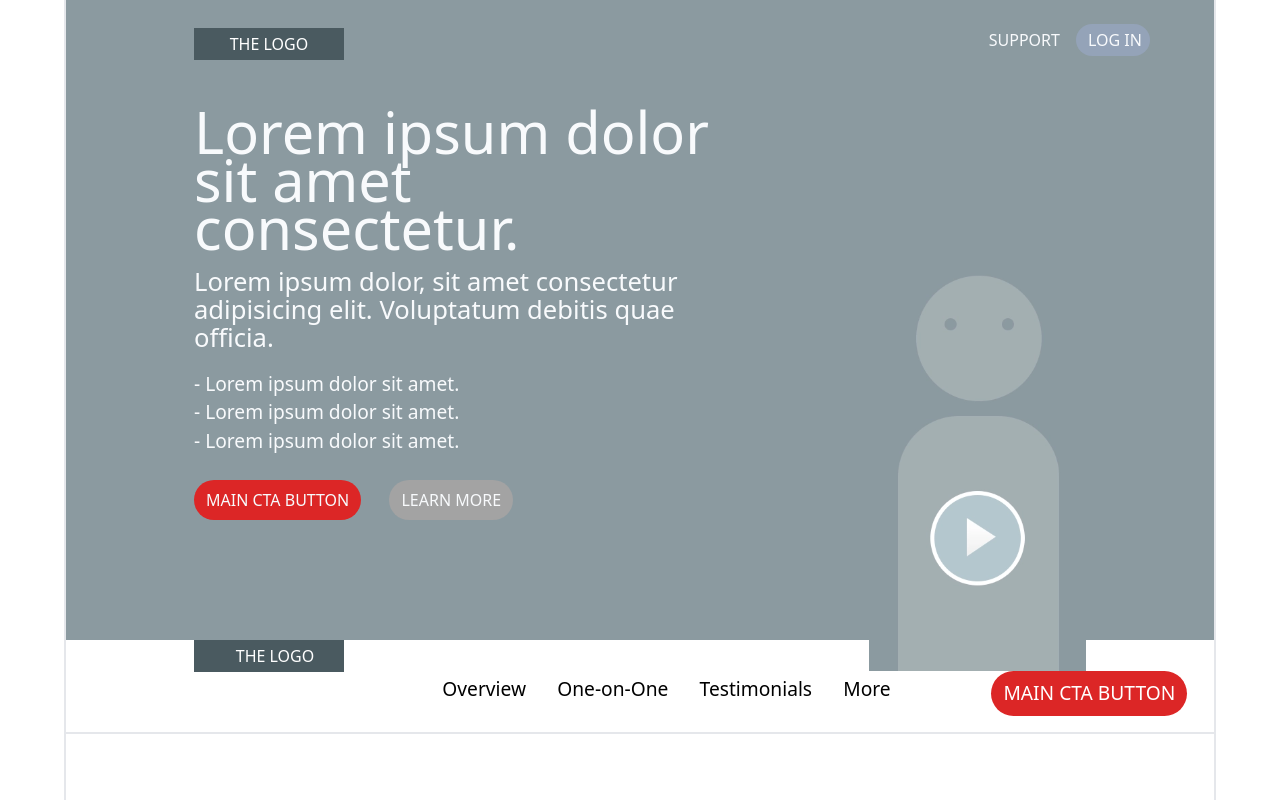
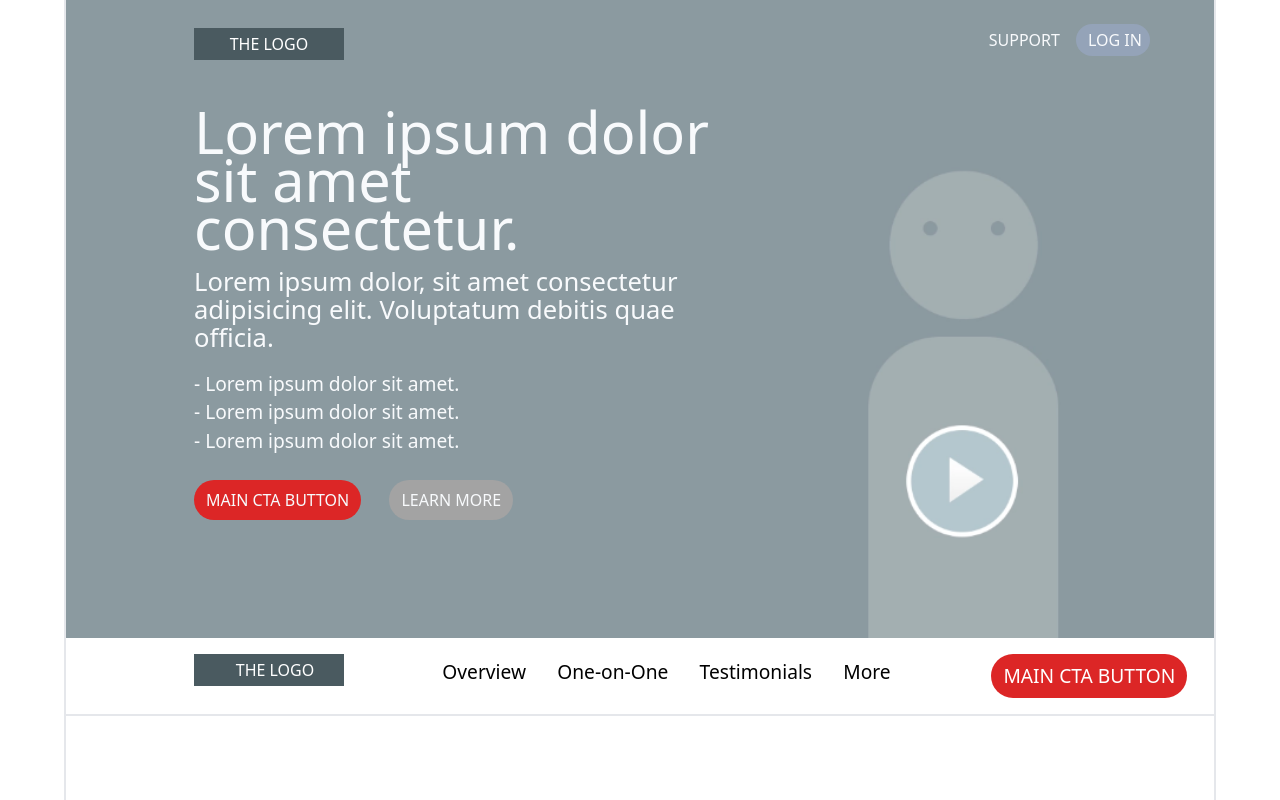
Before and after one commit to Nielsington/Bootstrap-Tailwind-Intro, a plain HTML site: page TailWind/Tailwind.html in a window 1280 px wide. Shown: the top 800 px of the page. Drawn offline with Linux system fonts and the light colour scheme.

Commit message:
Finished project
Made some small changes because the image in the header was not responsive enough.

```diff
--- a/TailWind/Tailwind.html
+++ b/TailWind/Tailwind.html
@@ -28,7 +28,7 @@
                 <button class="rounded-full bg-red-600 pl-3 pr-3 pb-2 pt-2 mr-6 mb-5 ">MAIN CTA BUTTON</button>
                 <button class="rounded-full bg-neutral-400 pl-3 pr-3 pb-2 pt-2 md:mb-[15vh] ">LEARN MORE</button>
             </div>
-            <img class="max-[767px]:hidden float-right  md:mt-[-47.75vh] md:mr-[10vw] min-[1920px]:mt-[-57vh] min-[1920px]:w-[15vw] min-[1920px]:mr-[15vw]" src="./Icons/Play.png" alt="Image with play button">
+            <img class="max-[767px]:hidden md:w-[20vw] md:ml-[60vw] md:mt-[-45vw] lg:mt-[-38.25vw] min-[1920px]:mt-[-57vh] min-[1920px]:w-[15vw] min-[1920px]:mr-[15vw] " src="./Icons/Play.png" alt="Image with play button">
         </div>
         <nav>
             <p class="absolute ml-[10vw] bg-[#4A5A60] pl-3 pt-1 pb-1 w-[100px] text-white lg:w-[150px] lg:text-center max-[767px]:hidden">THE LOGO</p>
```
